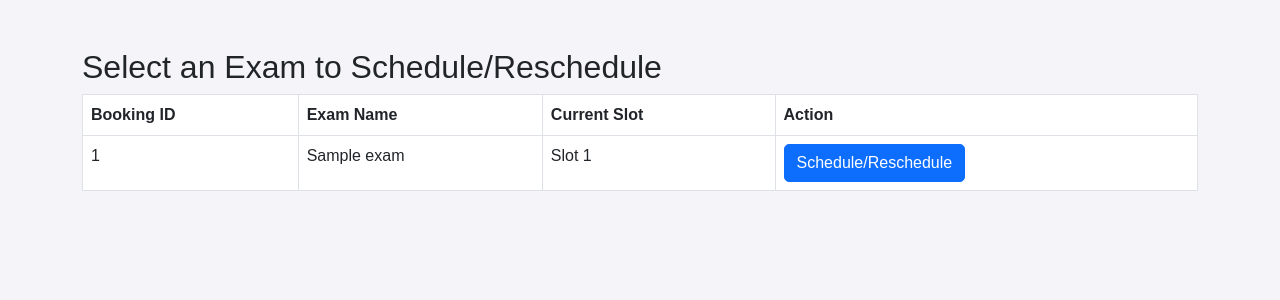
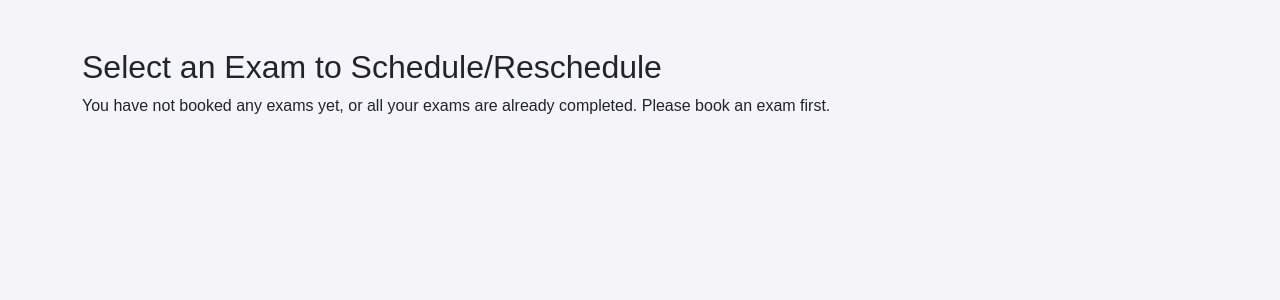
Before and after one commit to aryanthepain/DBMS_lab, a PHP site: page /pages/schedule.php in a window 1280 px wide. Shown: the part 86-386 px from the top of the page. Run offline with PHP 8.4, Linux system fonts and the light colour scheme; the visitor is signed in with stand-in values (Sample User, id 1); tables that the repository leaves empty hold one stand-in row (values such as "Sample post").

Commit message:
completed exams not shown

```diff
--- a/pages/schedule.php
+++ b/pages/schedule.php
@@ -1,101 +1,20 @@
 <?php
+// File: pages/schedule.php
 session_start();
 require_once '../include/dbh.inc.php';
 
-// Ensure the student is logged in.
 if (!isset($_SESSION['roll'])) {
     header("Location: login.php");
     exit();
 }
 
 $roll = $_SESSION['roll'];
-
-// Check if a specific booking is selected via GET parameter
-if (isset($_GET['bookingID'])) {
-    // A booking has been selected: display the scheduling form for that exam.
-    $bookingID = $_GET['bookingID'];
-
-    // Retrieve the booking details from takes_exam
-    $stmt = $pdo->prepare("SELECT booking_ID, Exam_ID, slot_ID FROM takes_exam WHERE booking_ID = :bookingID");
-    $stmt->bindParam(':bookingID', $bookingID, PDO::PARAM_INT);
-    $stmt->execute();
-    $booking = $stmt->fetch(PDO::FETCH_ASSOC);
-    if (!$booking) {
-        die("Booking not found.");
-    }
-
-    $examID = $booking['Exam_ID'];
-    $currentSlotID = $booking['slot_ID'];
-
-    // Retrieve exam details (optional, for display)
-    $stmt = $pdo->prepare("SELECT name FROM exam WHERE Exam_ID = :examID");
-    $stmt->bindParam(':examID', $examID, PDO::PARAM_INT);
-    $stmt->execute();
-    $examData = $stmt->fetch(PDO::FETCH_ASSOC);
-    $examName = $examData ? $examData['name'] : "Exam";
-
-    // Retrieve available slots for this exam from available_on_slot joined with slot
-    $stmt = $pdo->prepare("
-        SELECT aos.slot_ID, s.start_time, s.duration
-        FROM available_on_slot aos
-        JOIN slot s ON aos.slot_ID = s.slot_ID
-        WHERE aos.Exam_ID = :examID
-    ");
-    $stmt->bindParam(':examID', $examID, PDO::PARAM_INT);
-    $stmt->execute();
-    $slots = $stmt->fetchAll(PDO::FETCH_ASSOC);
-?>
-    <!DOCTYPE html>
-    <html lang="en">
-
-    <head>
-        <meta charset="UTF-8">
-        <meta name="viewport" content="width=device-width, initial-scale=1">
-        <title>Schedule/Reschedule Exam Slot</title>
-        <link href="https://cdn.jsdelivr.net/npm/bootstrap@5.0.2/dist/css/bootstrap.min.css" rel="stylesheet">
-        <link rel="stylesheet" href="../css/style.css">
-    </head>
-
-    <body>
-        <?php include 'navbar.php'; ?>
-        <div class="container mt-5">
-            <h2>Schedule/Reschedule: <?php echo htmlspecialchars($examName); ?></h2>
-            <p>Booking ID: <?php echo htmlspecialchars($bookingID); ?></p>
-            <?php if (empty($slots)): ?>
-                <p>No available time slots for this exam. Please contact the admin.</p>
-                <p><a href="schedule.php" class="btn btn-secondary">Back to Exam Bookings</a></p>
-            <?php else: ?>
-                <form action="process_schedule.php" method="POST">
-                    <!-- Pass the booking ID as hidden -->
-                    <input type="hidden" name="bookingID" value="<?php echo htmlspecialchars($bookingID); ?>">
-                    <div class="mb-3">
-                        <label for="slotID" class="form-label">Select a Time Slot</label>
-                        <select class="form-select" id="slotID" name="slotID" required>
-                            <option value="">Choose a time slot</option>
-                            <?php foreach ($slots as $slot): ?>
-                                <option value="<?php echo $slot['slot_ID']; ?>" <?php if ($currentSlotID == $slot['slot_ID']) echo "selected"; ?>>
-                                    <?php echo "Slot " . $slot['slot_ID'] . " - " . $slot['start_time'] . " (" . $slot['duration'] . " min)"; ?>
-                                </option>
-                            <?php endforeach; ?>
-                        </select>
-                    </div>
-                    <button type="submit" class="btn btn-primary">Schedule/Reschedule Exam</button>
-                    <a href="schedule.php" class="btn btn-secondary ms-2">Back to Exam Bookings</a>
-                </form>
-            <?php endif; ?>
-        </div>
-        <script src="https://cdn.jsdelivr.net/npm/bootstrap@5.0.2/dist/js/bootstrap.bundle.min.js"></script>
-    </body>
-
-    </html>
-<?php
-} else {
-    // No specific booking selected: display the list of exam bookings.
+// Only fetch bookings with end_time IS NULL (i.e. not completed)
 $stmt = $pdo->prepare("
     SELECT te.booking_ID, te.Exam_ID, te.slot_ID, e.name AS exam_name
     FROM takes_exam te
     JOIN exam e ON te.Exam_ID = e.Exam_ID
-        WHERE te.Roll_number = :roll
+    WHERE te.Roll_number = :roll AND te.end_time IS NULL
     ORDER BY te.booking_ID DESC
 ");
 $stmt->bindParam(':roll', $roll, PDO::PARAM_INT);
@@ -118,7 +37,7 @@ if (isset($_GET['bookingID'])) {
     <div class="container mt-5">
         <h2>Select an Exam to Schedule/Reschedule</h2>
         <?php if (count($bookings) == 0): ?>
-                <p>You have not booked any exams yet. Please book an exam first.</p>
+            <p>You have not booked any exams yet, or all your exams are already completed. Please book an exam first.</p>
         <?php else: ?>
             <table class="table table-bordered">
                 <thead>
@@ -156,6 +75,3 @@ if (isset($_GET['bookingID'])) {
 </body>
 
 </html>
-<?php
-}
-?>
```
Lines whose indentation alone changed are shown as unchanged.
